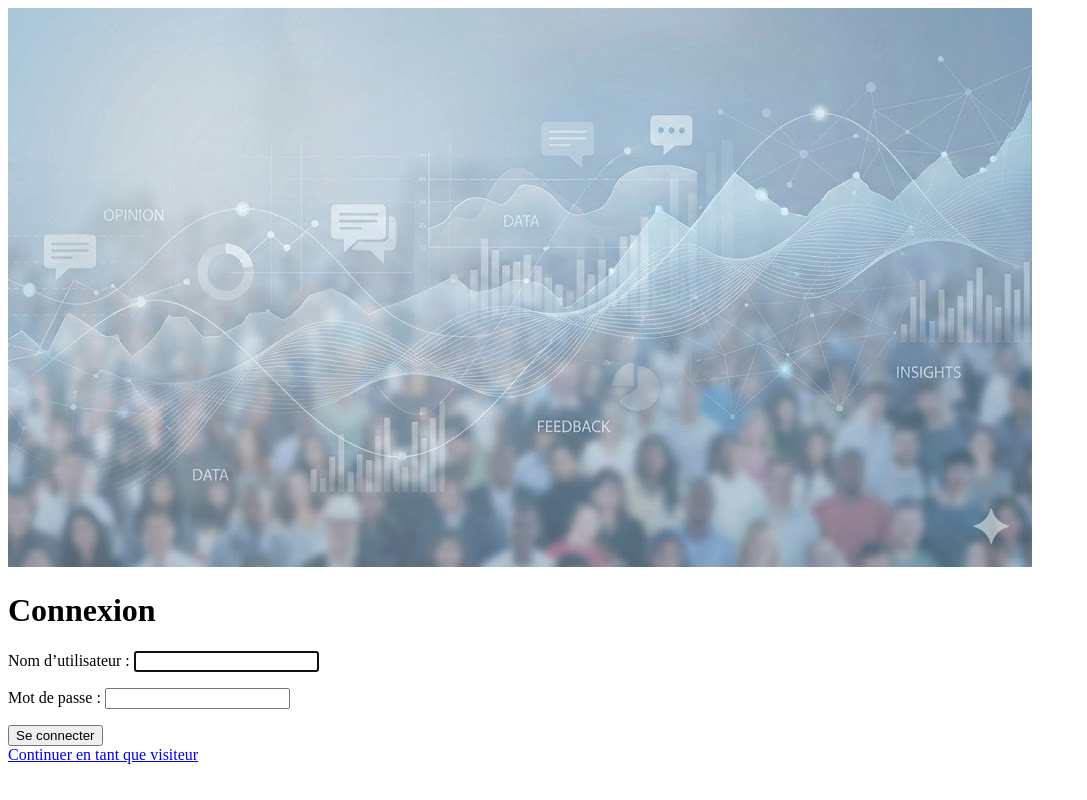
After one commit to john7440/Django-mysite, a Django app: page /login/ in a window 1280 px wide. The commit adds this page. Shown: the whole page, without its empty margins (0-1087 px from the left). Run offline with Django 5.2, Linux system fonts and the light colour scheme.

Commit message:
ajout des setting + url pour le login ainsi que le login.html

```diff
--- a/mysite/settings.py
+++ b/mysite/settings.py
@@ -128,3 +128,9 @@ DEFAULT_AUTO_FIELD = 'django.db.models.BigAutoField'
 INTERNAL_IPS = [
     "127.0.0.1",
 ]
+
+LOGIN_URL = '/accounts/login/'
+
+LOGIN_REDIRECT_URL = '/polls/'
+
+LOGOUT_REDIRECT_URL = '/polls/'
--- a/mysite/urls.py
+++ b/mysite/urls.py
@@ -21,4 +21,5 @@ from django.urls import path, include
 urlpatterns = [
     path("polls/", include("polls.urls")),
     path('admin/', admin.site.urls),
+    path('', include('django.contrib.auth.urls')),
 ] + debug_toolbar_urls()
--- a/polls/static/polls/style.css
+++ b/polls/static/polls/style.css
@@ -1,7 +1,3 @@
 li a {
     color: green;
 }
-
-body{
-background: white url("images/background.jpg") no-repeat
-}
--- /dev/null
+++ b/templates/registration/login.html
@@ -0,0 +1,15 @@
+{% extends 'base.html' %}
+
+{% block title %}Connexion{% endblock %}
+
+{% block main %}
+<h1>Connexion</h1>
+
+<form method="post">
+    {% csrf_token %}
+    {{ form.as_p }}
+    <button type="submit">Se connecter</button>
+</form>
+
+<a href="{% url 'polls:all' %}">Continuer en tant que visiteur</a>
+{% endblock %}
```
Also changed, not shown: db.sqlite3.
